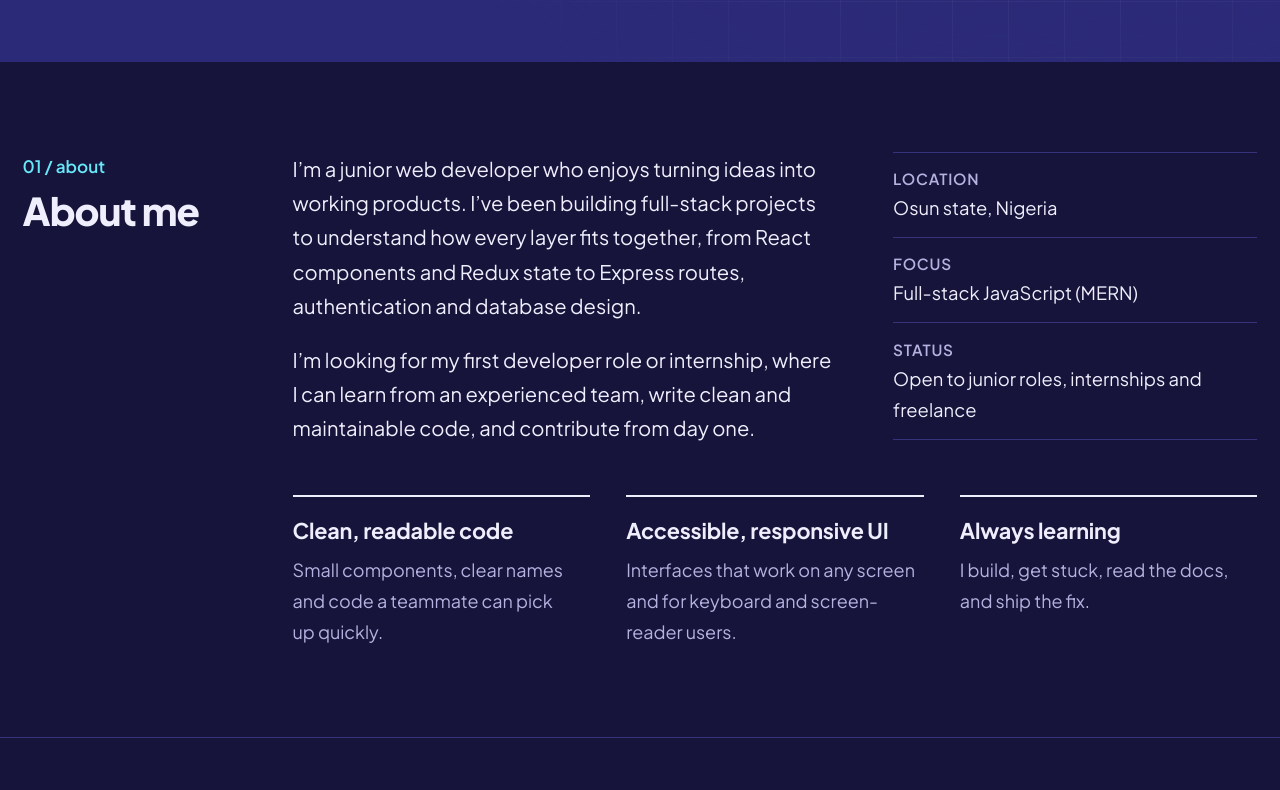
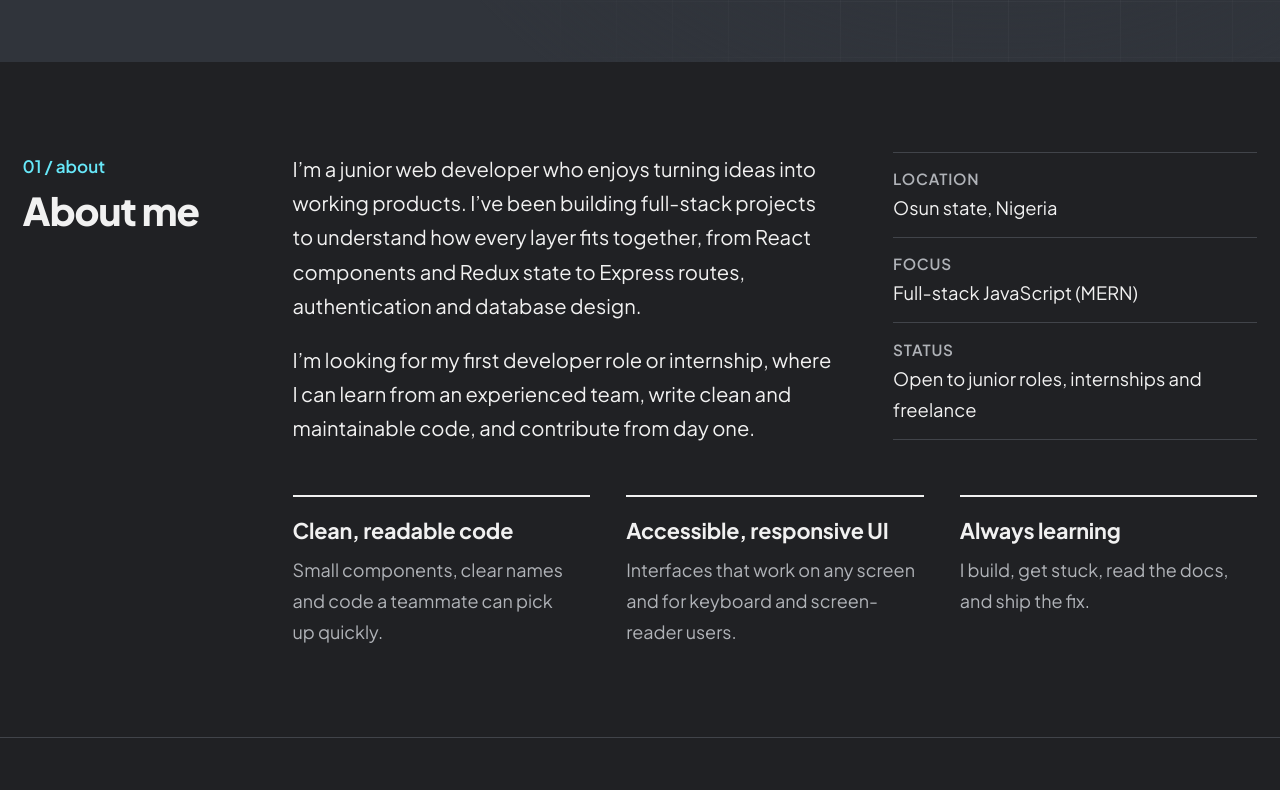
Before and after one commit to Sain-t-debug/muhammedawwal-portfolio, a plain HTML site: page index.html in a window 1280 px wide. Shown: the part 681-1471 px from the top of the page. Drawn offline with Linux system fonts and the light colour scheme.

Commit message:
initial commit

```diff
--- a/style.css
+++ b/style.css
@@ -3,21 +3,56 @@
 /* =========================================================
    1. TOKENS (dark theme only)
    ========================================================= */
-:root{
-  color-scheme:dark;
-  --bg:#16143a; --surface:#1f1d50; --ink:#eeeefc; --muted:#b4b2e0; --line:#36337a; --tag:#2a2866;
-  --accent:#67e8f9;
-  --hero-bg:#2b2a78; --hero-ink:#f4f3ff; --hero-muted:#d4d2ff; --hero-line:rgba(244,243,255,.34);
-  --btn-bg:#f4f3ff; --btn-ink:#1c1a6b; --signal:#67e8f9;
-  --grid:rgba(255,255,255,.07);
-  --code:#100f30; --code-ink:#ebebfc; --code-dim:#9a98cc;
-  --display:"Plus Jakarta Sans",system-ui,-apple-system,"Segoe UI",Roboto,sans-serif;
-  --sans:"Plus Jakarta Sans",system-ui,-apple-system,"Segoe UI",Roboto,sans-serif;
-  --mono:"Fira Code",ui-monospace,SFMono-Regular,Menlo,Consolas,monospace;
-  box-sizing:border-box;
-  padding-top:env(safe-area-inset-top,0px);
-  padding-bottom:env(safe-area-inset-bottom,0px);
+
+@import url("https://fonts.googleapis.com/css2?family=Plus+Jakarta+Sans:wght@300..800&family=Fira+Code:wght@400..600&display=swap");
+
+/* 1. TOKENS — CHARCOAL GREY THEME */
+:root {
+    color-scheme: dark;
+
+    /* Main background and surfaces */
+    --bg: #202124;
+    --surface: #2B2D31;
+    --ink: #F1F1F1;
+    --muted: #B0B3B8;
+    --line: #41444A;
+    --tag: #34373D;
+
+    /* Accent colour — cool cyan */
+    --accent: #67E8F9;
+
+    /* Hero and contact panels */
+    --hero-bg: #30343B;
+    --hero-ink: #FFFFFF;
+    --hero-muted: #D1D5DB;
+    --hero-line: rgba(255, 255, 255, 0.28);
+
+    /* Buttons */
+    --btn-bg: #F1F1F1;
+    --btn-ink: #202124;
+    --signal: #67E8F9;
+
+    /* Background grid */
+    --grid: rgba(255, 255, 255, 0.055);
+
+    /* Code editor */
+    --code: #17181B;
+    --code-ink: #E8EAF0;
+    --code-dim: #A0A4AD;
+
+    /* Typography */
+    --display: "Plus Jakarta Sans", system-ui, -apple-system,
+        "Segoe UI", Roboto, sans-serif;
+    --sans: "Plus Jakarta Sans", system-ui, -apple-system,
+        "Segoe UI", Roboto, sans-serif;
+    --mono: "Fira Code", ui-monospace, SFMono-Regular,
+        Menlo, Consolas, monospace;
+
+    box-sizing: border-box;
+    padding-top: env(safe-area-inset-top, 0px);
+    padding-bottom: env(safe-area-inset-bottom, 0px);
 }
+
 
 /* =========================================================
    2. BASE
```
